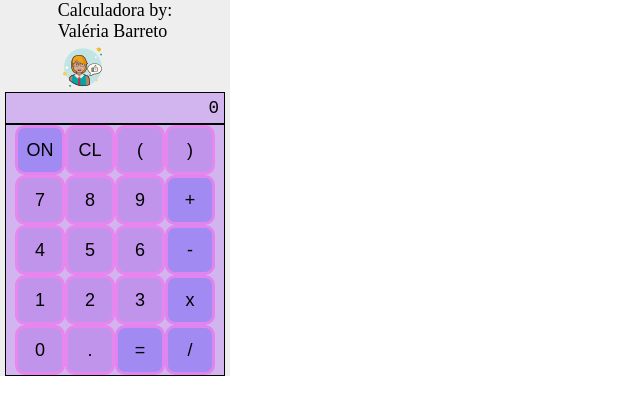
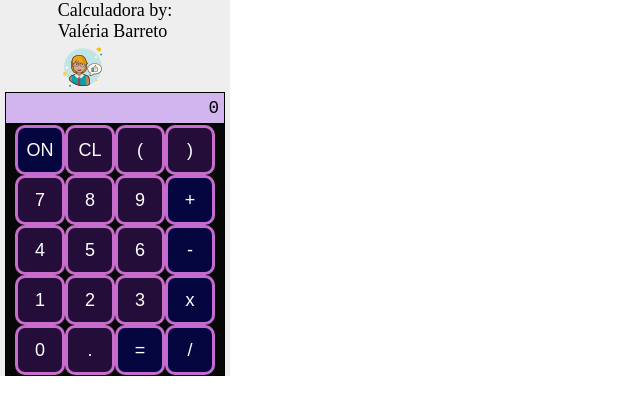
Before and after one commit to ValeriaSpaceJava/calculadora-javascript, a plain HTML site: page index.html in a window 1280 px wide. Shown: the whole page, without its empty margins (0-640 px from the left). Drawn offline with Linux system fonts and the light colour scheme.

```diff
--- a/calc.js
+++ b/calc.js
@@ -14,7 +14,7 @@
         sinal=false
                 if(evt.target.innerHTML=="."){
             if(!decimal){
-                decimal=true
+                decimal=false
                 if(display.innerHTML=="0"){
                     display.innerHTML="0."
                 }else{
--- a/estilo.css
+++ b/estilo.css
@@ -61,7 +61,7 @@
     width: 220px;
     flex-wrap:wrap;
     border: 1px solid;
-    background-color: rgba(159, 74, 238, 0.349);
+    background-color: rgba(0, 0, 0, 0.973);
 
 }
 .tecla{
@@ -75,6 +75,7 @@
     height: 50px;
     cursor: pointer;
     border-radius: 10px;
+    color:white;
 }
 .teclaOp{
     background-color: rgba(0, 0, 255, 0.233) !important;
```
